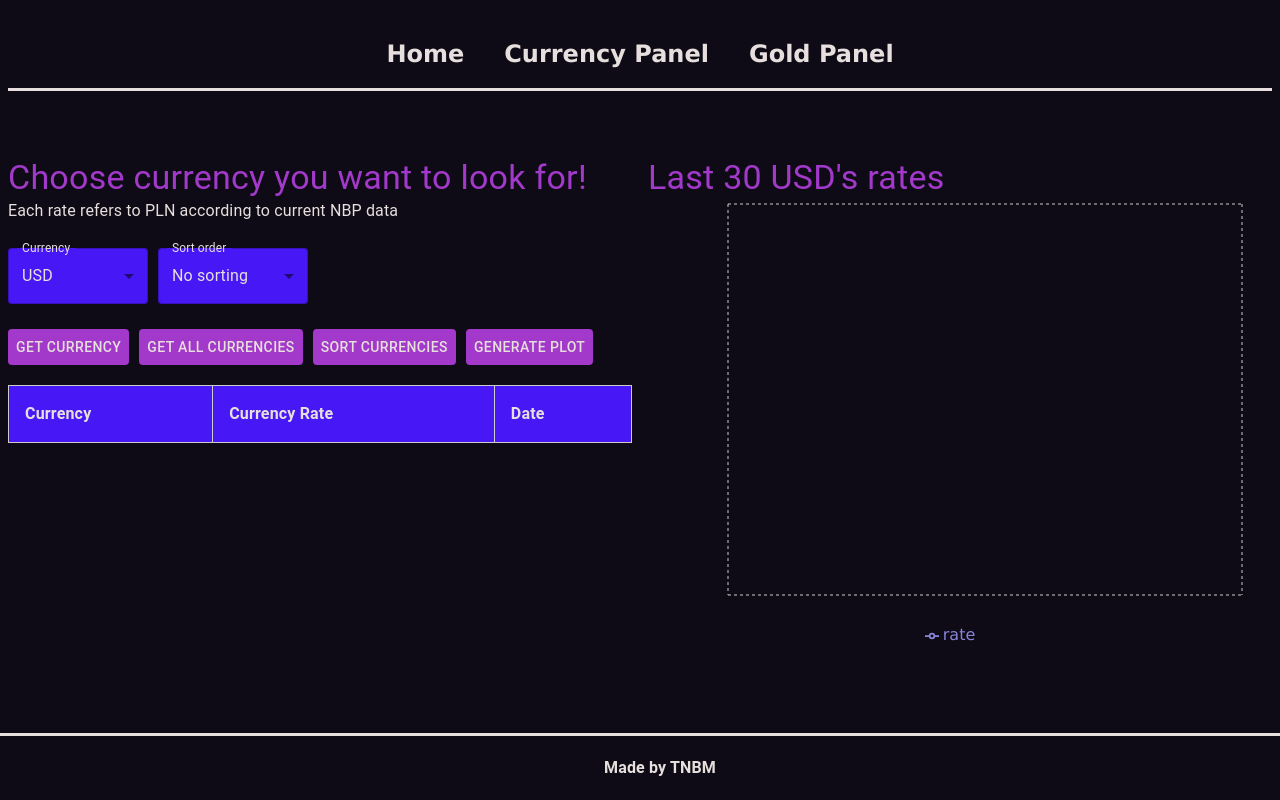
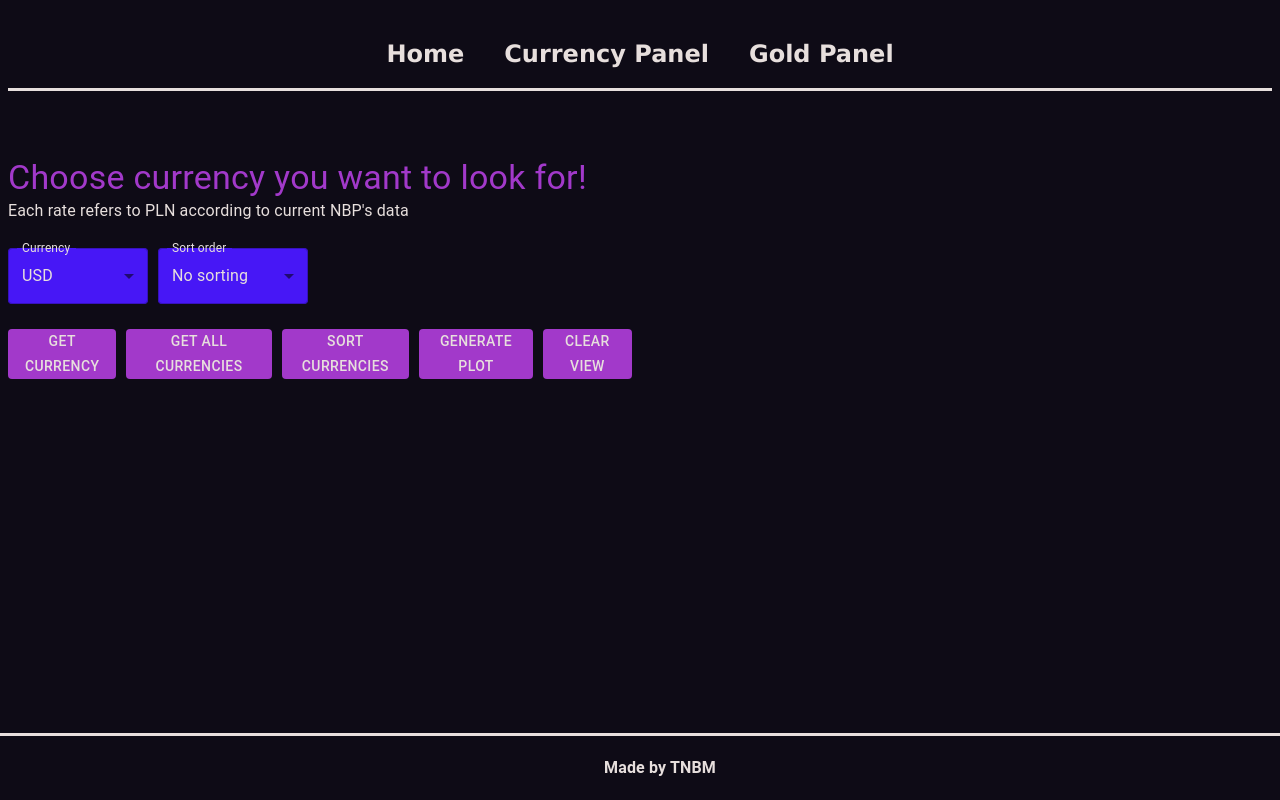
Before and after one commit to PawelSobiech/react-cantor-app, a React (Create React App) app: page /currency-panel in a window 1280 px wide. Built offline with nearby package versions, Linux system fonts and the light colour scheme.

Commit message:
Frontend changes

```diff
--- a/src/pages/CurrencyPanel.js
+++ b/src/pages/CurrencyPanel.js
@@ -1,4 +1,4 @@
-import React, { useState, PureComponent } from 'react';
+import React, { useState } from 'react';
 import { Grid, Stack, Box, InputLabel, MenuItem, FormControl, Select, Button, TableCell, TableBody, TableRow, Table, TableHead, TableContainer, Typography } from '@mui/material';
 import { LineChart, Line, XAxis, YAxis, CartesianGrid, Tooltip, Legend, ResponsiveContainer } from 'recharts';
 
@@ -10,6 +10,8 @@ export default function CurrencyPanel() {
   const [effectiveDate, setEffectiveDate] = useState();
   const [sortOrder, setSortOrder] = useState('null');
   const [plotData, setPlotData] = useState([]);
+  const [showTable, setShowTable] = useState(false);
+  const [showPlot, setShowPlot] = useState(false);
 
   const handleCurrencyChange = (event) => {
     setCurrency(event.target.value);
@@ -25,6 +27,7 @@ export default function CurrencyPanel() {
       const data = response.data;
       setEffectiveDate(data[0].effectiveDate);
       const filteredData = data.flatMap((item) => item.rates).filter((item) => item.code === currency);
+      setShowTable(true);
       setSavedData(filteredData);
     } catch (error) {
       console.error(error);
@@ -37,7 +40,7 @@ export default function CurrencyPanel() {
       const data = response.data;
       setEffectiveDate(data[0].effectiveDate);
       let filteredData = data.flatMap((item) => item.rates);
-
+      setShowTable(true);
       setSavedData(filteredData);
     } catch (error) {
       console.error(error);
@@ -53,7 +56,9 @@ export default function CurrencyPanel() {
       filteredData.sort((a, b) => b.mid - a.mid);
     }
     else{
+      if(showTable){
         fetchCurrency()
+      }
     }
     setSavedData(filteredData);
   };
@@ -65,11 +70,21 @@ export default function CurrencyPanel() {
         date: rate.effectiveDate,
         rate: rate.mid,
       }));
-      console.log(data);
+      setShowPlot(true);
       setPlotData(data);
     } catch (error) {
       console.error(error);
     }
+  };
+
+  const clearView = () => {
+    setCurrency('USD');
+    setSavedData();
+    setShowPlot(false);
+    setShowTable(false);
+    setSortOrder('null');
+    setPlotData();
+    setEffectiveDate();
   };
 
   return (
@@ -77,7 +92,7 @@ export default function CurrencyPanel() {
       <Grid item xs={12} md={6}>
         <Box>
           <Typography color="#a239ca" variant="h4">Choose currency you want to look for!</Typography>
-          <Typography fontWeight={400}>Each rate refers to PLN according to current NBP data</Typography>
+          <Typography fontWeight={400}>Each rate refers to PLN according to current NBP's data</Typography>
           <Stack direction="row" maxWidth="300px" sx={{marginTop:"25px"}}>
             <FormControl fullWidth>
               <InputLabel id="currency-select-label" style={{ color: "#e7dfdd" }}>Currency</InputLabel>
@@ -143,14 +158,26 @@ export default function CurrencyPanel() {
             <Button
               sx={{
                 backgroundColor: "#a239ca",
-                color: "#e7dfdd"
+                color: "#e7dfdd",
+                marginRight: "10px"
               }}
               onClick={generatePlot}
             >
               Generate plot
             </Button>
+            <Button
+              sx={{
+                backgroundColor: "#a239ca",
+                color: "#e7dfdd"
+              }}
+              onClick={clearView}
+            >
+              Clear view
+            </Button>
           </Stack>
         </Box>
+        {showTable && (
+          <>
             <TableContainer sx={{ maxWidth: '700px', flex: 1 }} style={{ backgroundColor: '#4717f6', marginTop: '20px', marginBottom:"100px"}}>
               <Box sx={{ overflow: 'auto', height: '100%' }}>
                 <Table sx={{ border: '1px solid #ccc' }}>
@@ -173,8 +200,12 @@ export default function CurrencyPanel() {
                 </Table>
               </Box>
             </TableContainer>
+          </>
+        )}
       </Grid>
       <Grid item xs={12} md={6}>
+        {showPlot && (
+          <>
             <Typography color="#a239ca" variant="h4">Last 30 {currency}'s rates</Typography>
             <ResponsiveContainer width="100%" height={450}>
             <LineChart
@@ -195,6 +226,8 @@ export default function CurrencyPanel() {
               <Line type="monotone" dataKey="rate" stroke="#8884d8" activeDot={{ r: 8 }} />
             </LineChart>
           </ResponsiveContainer>
+        </>
+        )}
       </Grid>
     </Grid>
   );
--- a/src/pages/Home.js
+++ b/src/pages/Home.js
@@ -4,14 +4,11 @@ import { Box, Typography } from '@mui/material';
 const Home = () => {
   return (
     <Box maxWidth="800px" marginLeft="20px" marginTop="50px" color="#e7dfdd">
-      <Typography color="#a239ca" variant="h4">Witaj w naszym Kantorze!</Typography>
+      <Typography color="#a239ca" variant="h4">Welcome in our Cantor!</Typography>
       <Typography fontWeight="400">
-          Możesz u nas śledzić kursy średnie dwóch popularnych walut: Euro i USD.
-          Wybierz interesującą Cię walutę z listy dostępnych opcji, a następnie przejdź do widoku szczegółów,
-          gdzie znajdziesz aktualny kurs średni wybranej waluty.
-          Dodatkowo, masz możliwość wyświetlenia tabeli kursów z ostatnich 30 dni, aby śledzić zmiany w wartości wybranej waluty.
-          Nie tylko dostarczamy Ci informacje tekstowe, ale również prezentujemy dane na wykresie, abyś mógł łatwo zobaczyć trendy i historię kursów.
-          Ciesz się korzystaniem z naszej aplikacji i bądź na bieżąco z kursami walut!
+        TNBM Cantor is an interactive platform that allows users to track currency rates.
+        With the Currency Panel, users can select the currency they are interested in, sort rates,
+        download data on other currencies, and generate charts and tables with current rates.
       </Typography>
     </Box>
   )
```
Lines whose indentation alone changed are shown as unchanged.
